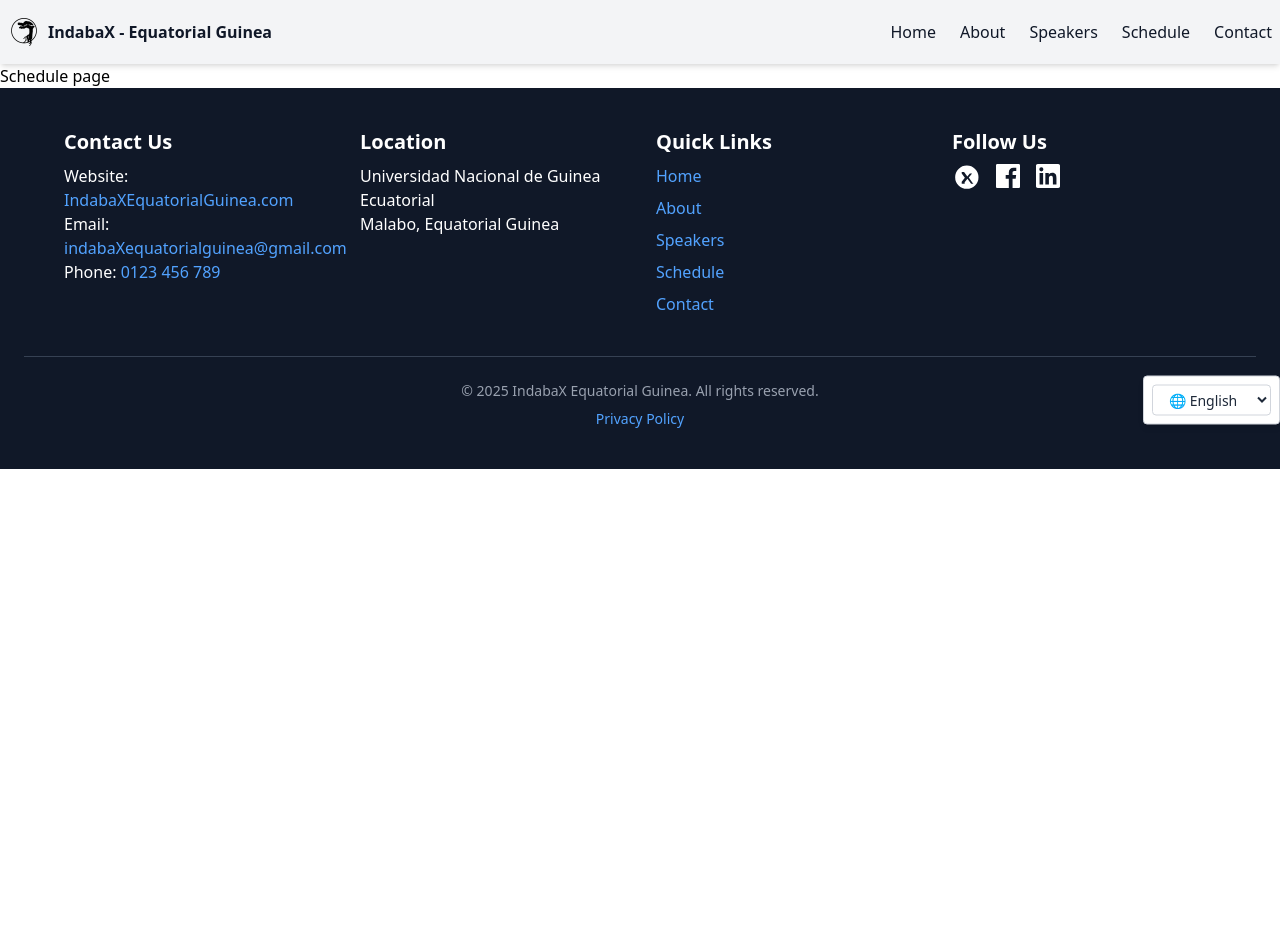
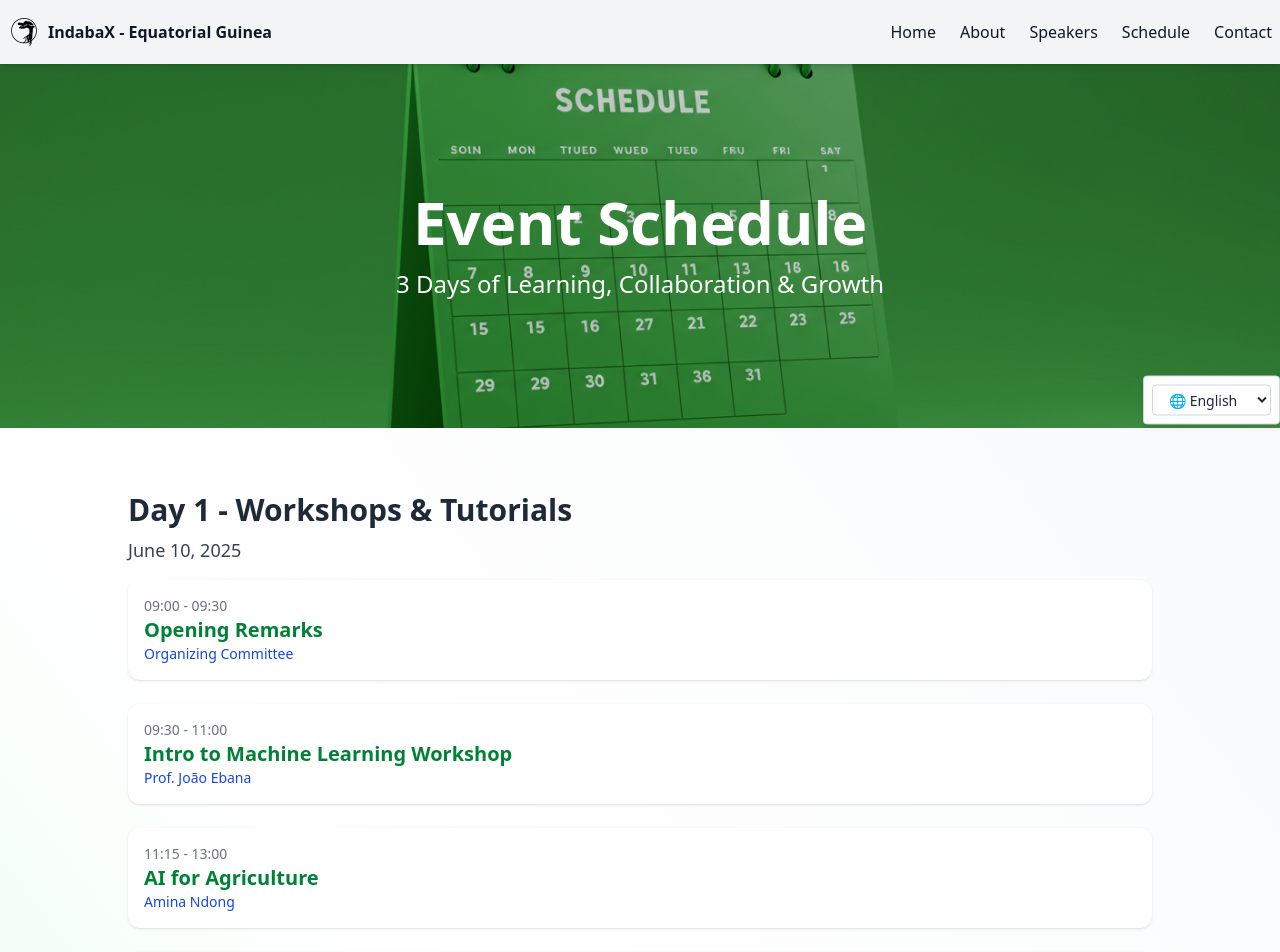
Before and after one commit to NeoPhetoane/IndabaX_Equatorial_Guinea, a React (Vite) app: page /schedule in a window 1280 px wide. Shown: the top 952 px of the page. Before the commit the page ends 800 px from the top, so only its background shows below. Built offline with nearby package versions, Linux system fonts and the light colour scheme.

Commit message:
Schedule page with placeholder data added.

```diff
--- a/src/pages/Schedule.jsx
+++ b/src/pages/Schedule.jsx
@@ -1,9 +1,131 @@
-const Schedule = () => {
+import { Link } from "react-router-dom";
+
+const schedule = [
+  {
+    day: "Day 1 - Workshops & Tutorials",
+    date: "June 10, 2025",
+    sessions: [
+      {
+        time: "09:00 - 09:30",
+        title: "Opening Remarks",
+        speaker: "Organizing Committee",
+      },
+      {
+        time: "09:30 - 11:00",
+        title: "Intro to Machine Learning Workshop",
+        speaker: "Prof. João Ebana",
+      },
+      {
+        time: "11:15 - 13:00",
+        title: "AI for Agriculture",
+        speaker: "Amina Ndong",
+      },
+      {
+        time: "14:00 - 16:00",
+        title: "Natural Language Processing Tutorial",
+        speaker: "Carlos Obiang",
+      },
+    ],
+  },
+  {
+    day: "Day 2 - Keynotes & Panels",
+    date: "June 11, 2025",
+    sessions: [
+      {
+        time: "09:00 - 10:00",
+        title: "Keynote: The Future of AI in Africa",
+        speaker: "Dr. Maria Nguema",
+      },
+      {
+        time: "10:30 - 12:00",
+        title: "Panel: Ethics in African AI Development",
+        speaker: "Various Speakers",
+      },
+      {
+        time: "13:00 - 15:00",
+        title: "Startups & Innovation Showcase",
+        speaker: "EquaTech, AfriData, etc.",
+      },
+    ],
+  },
+  {
+    day: "Day 3 - Community & Closing",
+    date: "June 12, 2025",
+    sessions: [
+      {
+        time: "09:00 - 10:30",
+        title: "AI in Education: Opportunities & Challenges",
+        speaker: "Local Educators",
+      },
+      {
+        time: "11:00 - 12:00",
+        title: "Community Roundtables",
+        speaker: "All Participants",
+      },
+      {
+        time: "13:00 - 14:00",
+        title: "Closing Ceremony",
+        speaker: "Organizing Committee",
+      },
+    ],
+  },
+];
+
+export default function Schedule() {
   return (
-    <div>
-      <p>Schedule page</p>
-    </div>
+    <main className="font-sans text-gray-800">
+      {/* Hero Banner */}
+      <section className="relative bg-[url('/hero8.jpg')] bg-cover bg-center text-white text-center py-32 px-4">
+        <div className="absolute inset-0 bg-black/20"></div>
+        <div className="relative z-10">
+          <h1 className="text-5xl md:text-6xl font-bold">Event Schedule</h1>
+          <p className="mt-4 text-xl md:text-2xl">
+            3 Days of Learning, Collaboration & Growth
+          </p>
+        </div>
+      </section>
+
+      {/* Schedule Section */}
+      <section className="bg-gradient-to-tr from-green-100 via-white to-gray-50 py-16 px-6">
+        <div className="max-w-5xl mx-auto">
+          {schedule.map((day, index) => (
+            <div key={index} className="mb-12">
+              <h2 className="text-3xl font-bold mb-2">{day.day}</h2>
+              <p className="text-lg text-gray-700 mb-4">{day.date}</p>
+
+              <div className="space-y-6">
+                {day.sessions.map((session, i) => (
+                  <div
+                    key={i}
+                    className="bg-white rounded-xl p-4 shadow hover:shadow-md transition"
+                  >
+                    <p className="text-sm text-gray-500">{session.time}</p>
+                    <h3 className="text-xl font-semibold text-green-700">
+                      {session.title}
+                    </h3>
+                    <p className="text-sm text-blue-700">{session.speaker}</p>
+                  </div>
+                ))}
+              </div>
+            </div>
+          ))}
+        </div>
+      </section>
+
+      {/* Call to Action */}
+      <section className="bg-blue-50 py-16 text-center">
+        <h2 className="text-3xl font-bold mb-4">Don't Miss a Session!</h2>
+        <p className="text-lg mb-6 text-gray-700">
+          Be part of every workshop, keynote, and panel. Register now to secure
+          your spot.
+        </p>
+        <Link
+          to="/registration"
+          className="bg-red-600 hover:bg-green-700 text-white font-semibold py-3 px-6 rounded-lg transition"
+        >
+          Register Now
+        </Link>
+      </section>
+    </main>
   );
-};
-
-export default Schedule;
+}
```
Also changed, not shown: public/hero8.jpg (added).
